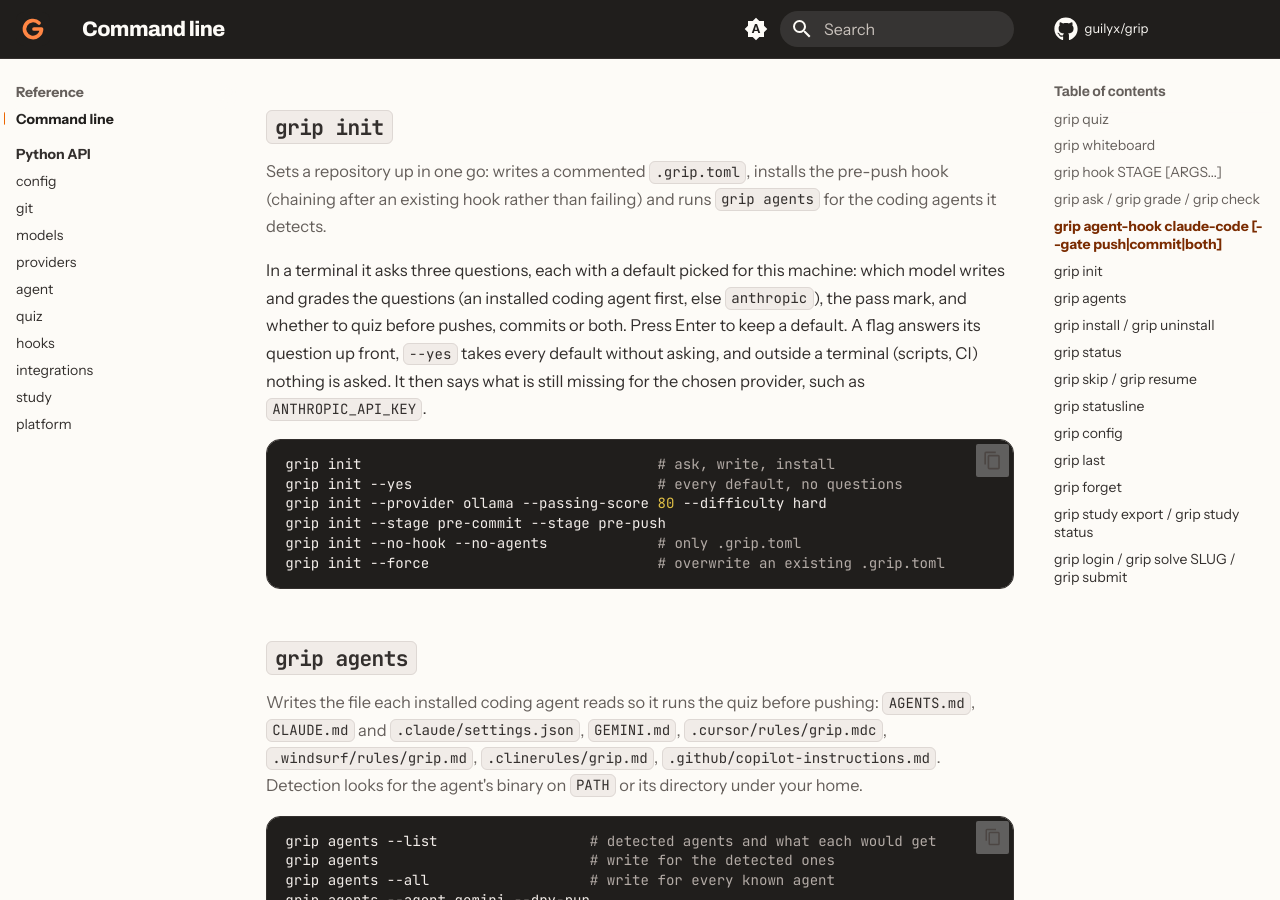
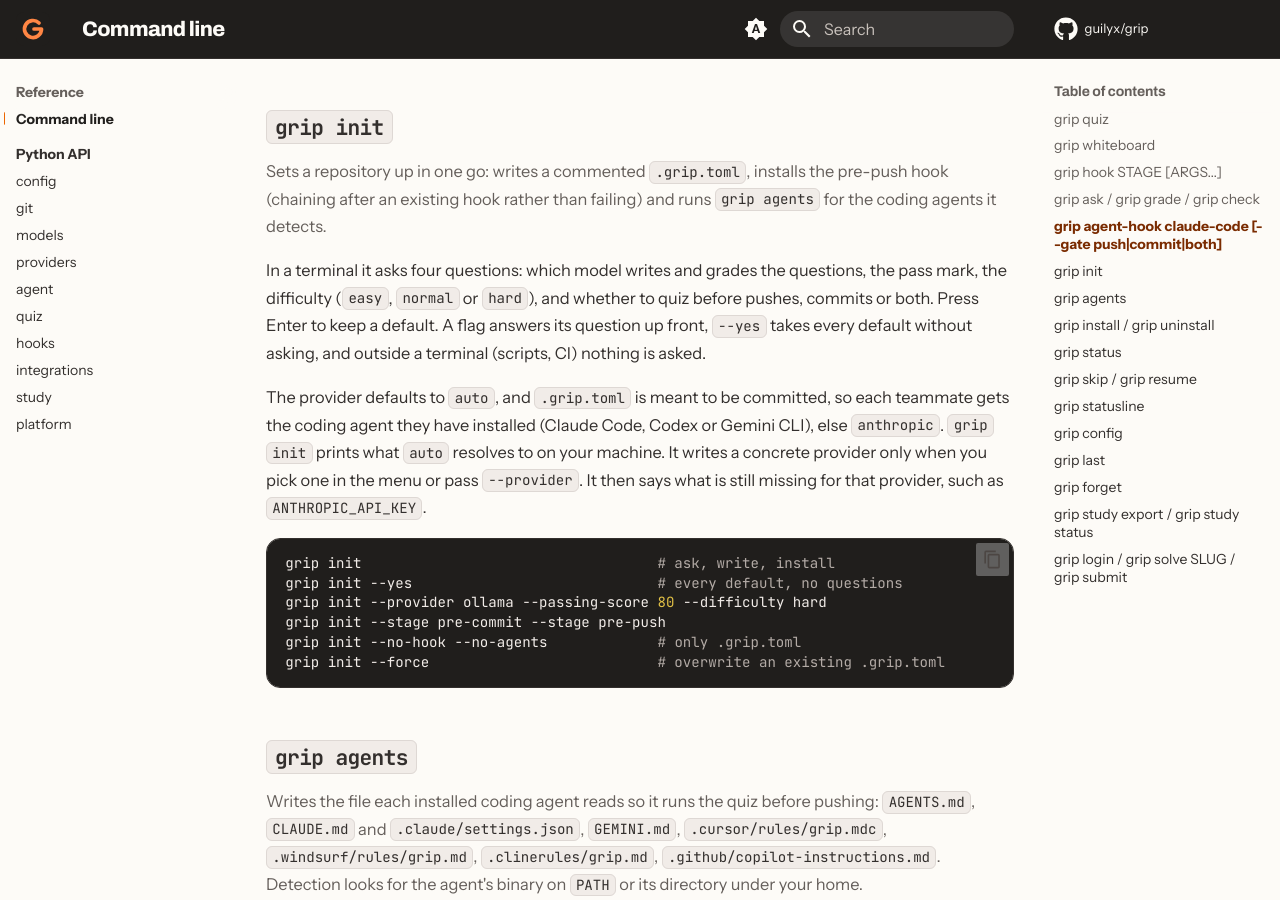
Before and after one commit to guilyx/grip, an MkDocs documentation site: the page built from docs/cli.md, in a window 1280 px wide and 900 px high, scrolled down 2355 px. Built offline with MkDocs 1.6.1 and Material for MkDocs 9.7.7, drawn with Linux system fonts in a browser that asks for light colours; comment, search, counter and statistics services are not loaded.

Commit message:
Make grip init write provider = "auto"
grip init wrote this machine's coding agent (claude-code, or anthropic with no agent) into the committed .grip.toml, which breaks teammates without that tool. It now writes auto by default, prints what auto resolves to here, lists auto first in the menu and writes a concrete provider only when one is picked. The wizard also asks for the difficulty (default normal), --provider accepts auto on every command as the config does, and the AGENTS.md line no longer reads 'for AGENTS.md readers'.

````diff
--- a/docs/cli.md
+++ b/docs/cli.md
@@ -94,12 +94,17 @@ Sets a repository up in one go: writes a commented `.grip.toml`, installs the pr
 (chaining after an existing hook rather than failing) and runs `grip agents` for the
 coding agents it detects.
 
-In a terminal it asks three questions, each with a default picked for this machine: which
-model writes and grades the questions (an installed coding agent first, else
-`anthropic`), the pass mark, and whether to quiz before pushes, commits or both. Press
-Enter to keep a default. A flag answers its question up front, `--yes` takes every
-default without asking, and outside a terminal (scripts, CI) nothing is asked. It then
-says what is still missing for the chosen provider, such as `ANTHROPIC_API_KEY`.
+In a terminal it asks four questions: which model writes and grades the questions, the
+pass mark, the difficulty (`easy`, `normal` or `hard`), and whether to quiz before
+pushes, commits or both. Press Enter to keep a default. A flag answers its question up
+front, `--yes` takes every default without asking, and outside a terminal (scripts, CI)
+nothing is asked.
+
+The provider defaults to `auto`, and `.grip.toml` is meant to be committed, so each
+teammate gets the coding agent they have installed (Claude Code, Codex or Gemini CLI),
+else `anthropic`. `grip init` prints what `auto` resolves to on your machine. It writes a
+concrete provider only when you pick one in the menu or pass `--provider`. It then says
+what is still missing for that provider, such as `ANTHROPIC_API_KEY`.
 
 ```bash
 grip init                                   # ask, write, install
````
Also changed, not shown: CHANGELOG.md (+9 -0 lines), README.md (+3 -2 lines), docs/getting-started.md (+6 -5 lines), docs/providers.md (+3 -2 lines), docs/walkthrough.md (+3 -3 lines), 3 other files.
